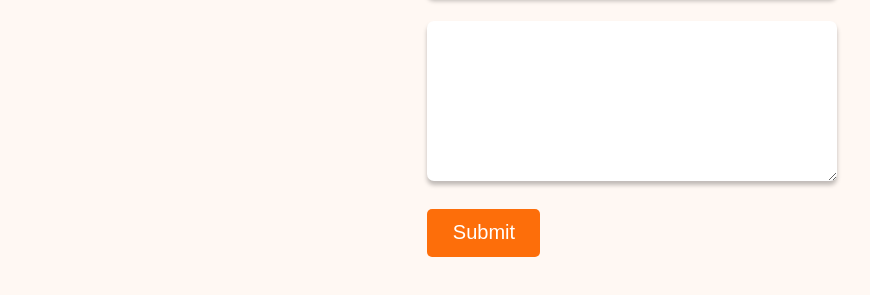
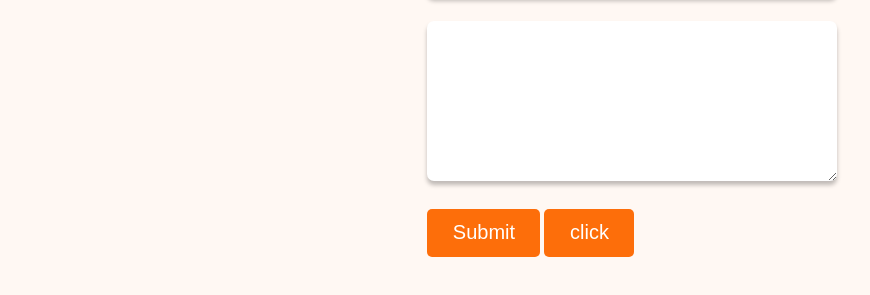
Before and after one commit to Sirajulislambg/portfolio_sheraj, a plain HTML site: page index.html in a window 1280 px wide. Shown: the part 3347-3642 px from the top of the page, without its empty margins (248-1118 px from the left). Drawn offline with Linux system fonts and the light colour scheme.

Commit message:
first commt

```diff
--- a/index.html
+++ b/index.html
@@ -309,6 +309,7 @@
               ></textarea>
             </form>
             <a href=""><button class="btn_primary">Submit</button></a>
+            <a href=""><button class="btn_primary">click</button></a>
           </div>
         </div>
       </section>
```
